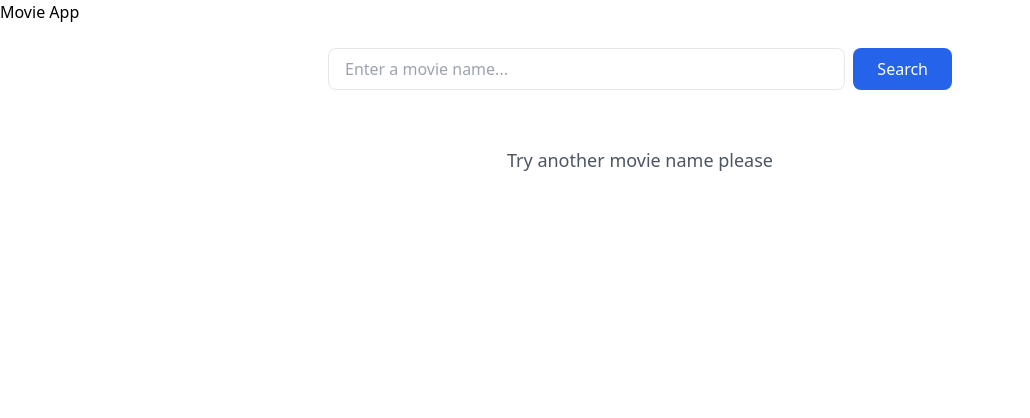
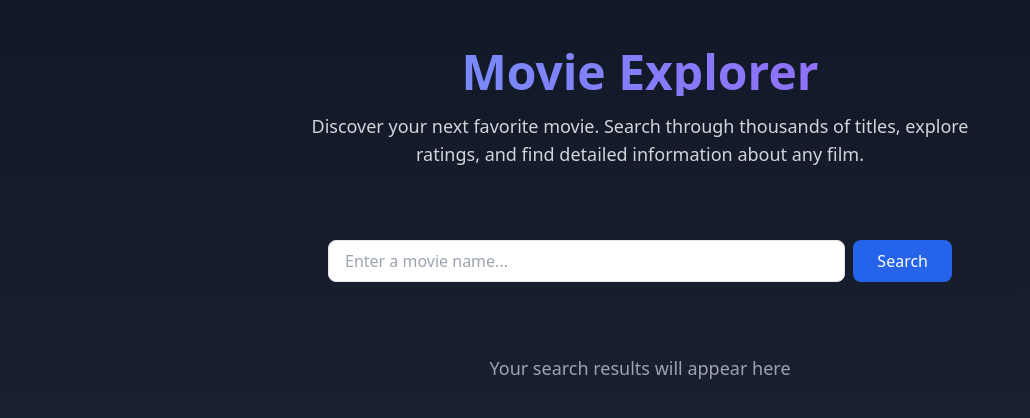
Before and after one commit to AlimMak/Movie-Search-App, a React (Vite) app in the folder movie-search-app/: page / in a window 1280 px wide. Shown: the top 418 px of the page, without its empty margins (0-1030 px from the left). Built offline with nearby package versions, Linux system fonts and the light colour scheme.

Commit message:
Improved styling more

```diff
--- a/movie-search-app/src/App.jsx
+++ b/movie-search-app/src/App.jsx
@@ -5,12 +5,42 @@ import MovieList from './components/MovieList';
 
 function App() {
   const [movies, setMovies] = useState([]);
+  const [hasSearched, setHasSearched] = useState(false);
+
+  // Handler to be passed to SearchBar
+  const handleSearchResults = (results) => {
+    setMovies(results);
+    setHasSearched(true);
+  };
 
   return(
-    <div>
-      <h1>Movie App</h1>
-      <SearchBar onSearchResults={setMovies} />
-      <MovieList movies={movies} />
+    <div className="min-h-screen bg-gradient-to-b from-gray-900 to-gray-800 text-white">
+      <div className="max-w-6xl mx-auto px-4 py-12">
+        {/* Header Section */}
+        <div className="text-center mb-12">
+          <h1 className="text-4xl md:text-5xl font-bold mb-4 bg-clip-text text-transparent bg-gradient-to-r from-blue-400 to-purple-500">
+            Movie Explorer
+          </h1>
+          <p className="text-gray-300 text-lg max-w-2xl mx-auto">
+            Discover your next favorite movie. Search through thousands of titles, explore ratings, and find detailed information about any film.
+          </p>
+        </div>
+
+        {/* Search Section */}
+        <div className="mb-12">
+          <SearchBar onSearchResults={handleSearchResults} />
+        </div>
+
+        {/* Results Section */}
+        <div className="mt-8">
+          {!hasSearched && (
+            <div className="text-center text-gray-400">
+              <p className="text-lg">Your search results will appear here</p>
+            </div>
+          )}
+          <MovieList movies={movies} hasSearched={hasSearched} />
+        </div>
+      </div>
     </div>
   );
 }
--- a/movie-search-app/src/components/MovieList.jsx
+++ b/movie-search-app/src/components/MovieList.jsx
@@ -1,13 +1,17 @@
 import React from "react";
 import MovieCard from "./MovieCard";
 
-function MovieList({ movies }) {
-    if (movies.length === 0){
+function MovieList({ movies, hasSearched }) {
+    if (hasSearched && movies.length === 0){
         return (
             <div className="text-center py-8">
                 <p className="text-gray-600 text-lg">Try another movie name please</p>
             </div>
         );
+    }
+
+    if (movies.length === 0) {
+        return null;
     }
 
     return (
--- a/movie-search-app/src/components/SearchBar.jsx
+++ b/movie-search-app/src/components/SearchBar.jsx
@@ -4,19 +4,22 @@ function SearchBar({ onSearchResults }) {
     const [inputValue, getInputValue] = useState("");
     const [loading, setLoading] = useState(false);
     const [error, setError] = useState(null);
+    const [showEmptyInputMessage, setShowEmptyInputMessage] = useState(false);
 
     const handleInputValue = (event) => {
         getInputValue(event.target.value);
+        setShowEmptyInputMessage(false);
     };
 
     const handleButtonClick = async () => {
         if (!inputValue.trim()) {
-            alert("Please enter a movie name!");
+            setShowEmptyInputMessage(true);
             return;
         }
 
         setLoading(true);
         setError(null);
+        setShowEmptyInputMessage(false);
 
         try {
             const apiKey = "b38dfb832f07047399aef83c80e3f6fc";
@@ -73,6 +76,12 @@ function SearchBar({ onSearchResults }) {
                     </button>
                 </div>
 
+                {showEmptyInputMessage && (
+                    <div className="p-3 text-yellow-700 bg-yellow-100 rounded-lg">
+                        <p className="font-medium">Please enter a movie name to search</p>
+                    </div>
+                )}
+
                 {error && (
                     <div className="p-3 text-red-700 bg-red-100 rounded-lg">
                         <p className="font-medium">Error: {error.message}</p>
```
